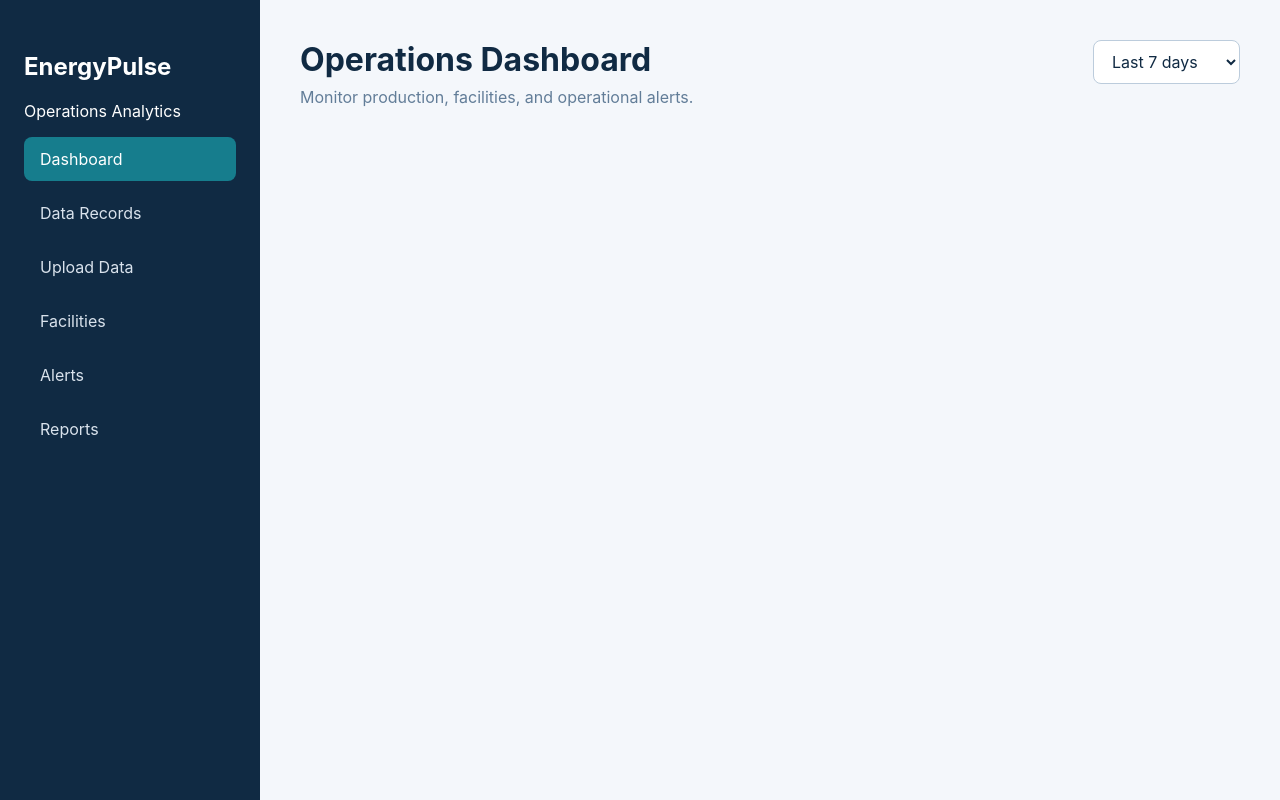
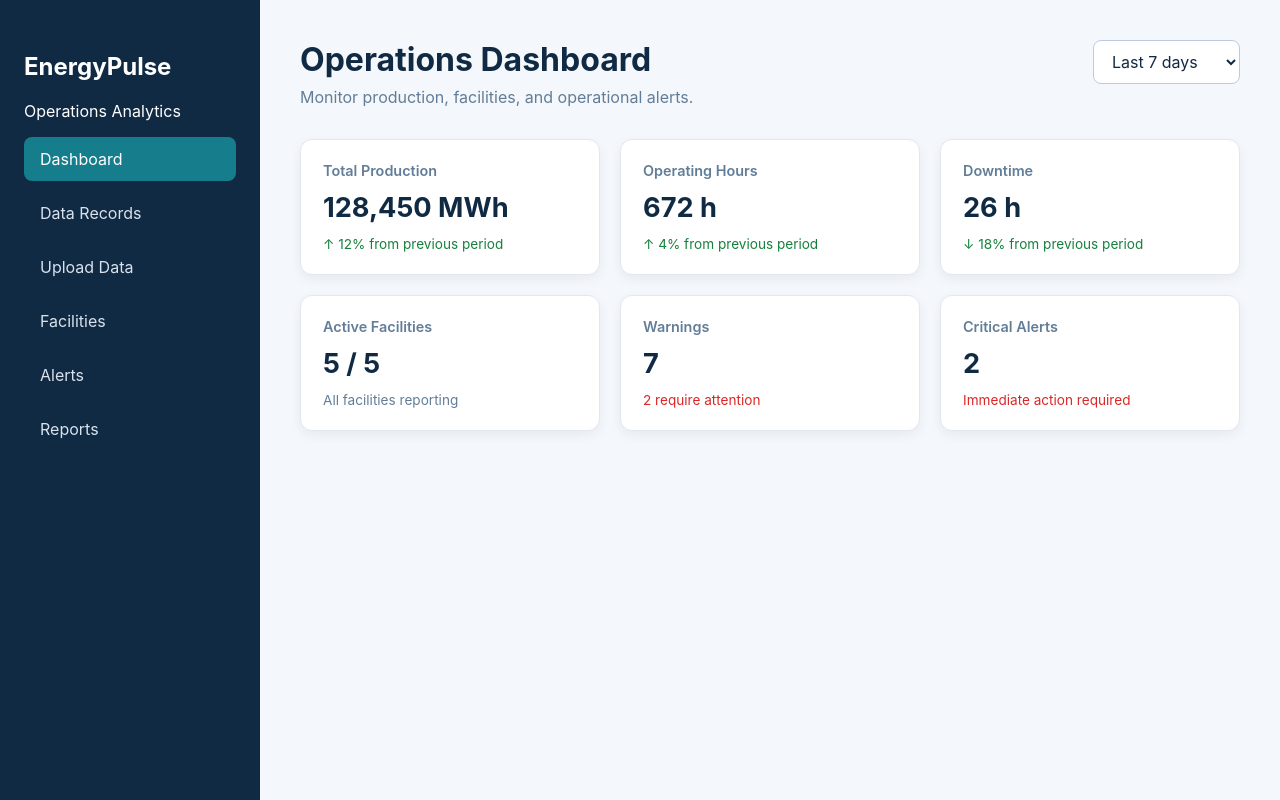
Before and after one commit to humairakarimi/energypulse-dashboard, a React (Vite) app in the folder frontend/: page / in a window 1280 px wide. Built offline with nearby package versions, Linux system fonts and the light colour scheme.

Commit message:
Add reusable dashboard metric cards

```diff
--- a/frontend/package.json
+++ b/frontend/package.json
@@ -11,7 +11,8 @@
   },
   "dependencies": {
     "react": "^19.2.8",
-    "react-dom": "^19.2.8"
+    "react-dom": "^19.2.8",
+    "recharts": "^3.10.1"
   },
   "devDependencies": {
     "@eslint/js": "^10.0.1",
--- a/frontend/src/App.css
+++ b/frontend/src/App.css
@@ -83,3 +83,53 @@
   color: #102a43;
   font: inherit;
 }
+
+.metrics-grid {
+  display: grid;
+  grid-template-columns: repeat(3, minmax(0, 1fr));
+  gap: 20px;
+}
+
+.metric-card {
+  padding: 22px;
+  border: 1px solid #e3e8ef;
+  border-radius: 12px;
+  background-color: white;
+  box-shadow: 0 4px 12px rgba(16, 42, 67, 0.06);
+}
+
+.metric-title {
+  margin: 0 0 12px;
+  color: #627d98;
+  font-size: 0.9rem;
+  font-weight: 600;
+}
+
+.metric-card h2 {
+  margin: 0 0 12px;
+  color: #102a43;
+  font-size: 1.7rem;
+}
+
+.metric-change {
+  margin: 0;
+  font-size: 0.85rem;
+}
+
+.metric-change.positive {
+  color: #15803d;
+}
+
+.metric-change.negative {
+  color: #dc2626;
+}
+
+.metric-change.neutral {
+  color: #627d98;
+}
+
+@media (max-width: 900px) {
+  .metrics-grid {
+    grid-template-columns: repeat(2, minmax(0, 1fr));
+  }
+}
--- /dev/null
+++ b/frontend/src/components/dashboard/MetricCard.tsx
@@ -0,0 +1,23 @@
+type MetricCardProps = {
+  title: string;
+  value: string;
+  change: string;
+  status: "positive" | "negative" | "neutral";
+};
+
+function MetricCard({
+  title,
+  value,
+  change,
+  status,
+}: MetricCardProps) {
+  return (
+    <article className="metric-card">
+      <p className="metric-title">{title}</p>
+      <h2>{value}</h2>
+      <p className={`metric-change ${status}`}>{change}</p>
+    </article>
+  );
+}
+
+export default MetricCard;
--- a/frontend/src/pages/Dashboard.tsx
+++ b/frontend/src/pages/Dashboard.tsx
@@ -1,3 +1,4 @@
+import MetricCard from "../components/dashboard/MetricCard.tsx";
 function Dashboard() {
   return (
     <main className="main-content">
@@ -12,7 +13,54 @@ function Dashboard() {
           <option>Last 30 days</option>
           <option>Last 90 days</option>
         </select>
+
+
+
+
       </header>
+      <section className="metrics-grid">
+        <MetricCard
+          title="Total Production"
+          value="128,450 MWh"
+          change="↑ 12% from previous period"
+          status="positive"
+        />
+
+        <MetricCard
+          title="Operating Hours"
+          value="672 h"
+          change="↑ 4% from previous period"
+          status="positive"
+        />
+
+        <MetricCard
+          title="Downtime"
+          value="26 h"
+          change="↓ 18% from previous period"
+          status="positive"
+        />
+
+        <MetricCard
+          title="Active Facilities"
+          value="5 / 5"
+          change="All facilities reporting"
+          status="neutral"
+        />
+
+        <MetricCard
+          title="Warnings"
+          value="7"
+          change="2 require attention"
+          status="negative"
+        />
+
+        <MetricCard
+          title="Critical Alerts"
+          value="2"
+          change="Immediate action required"
+          status="negative"
+        />
+      </section>
     </main>
   );
 }
```
Also changed, not shown: 1 other file (tests, documents, lock files or other folders).
